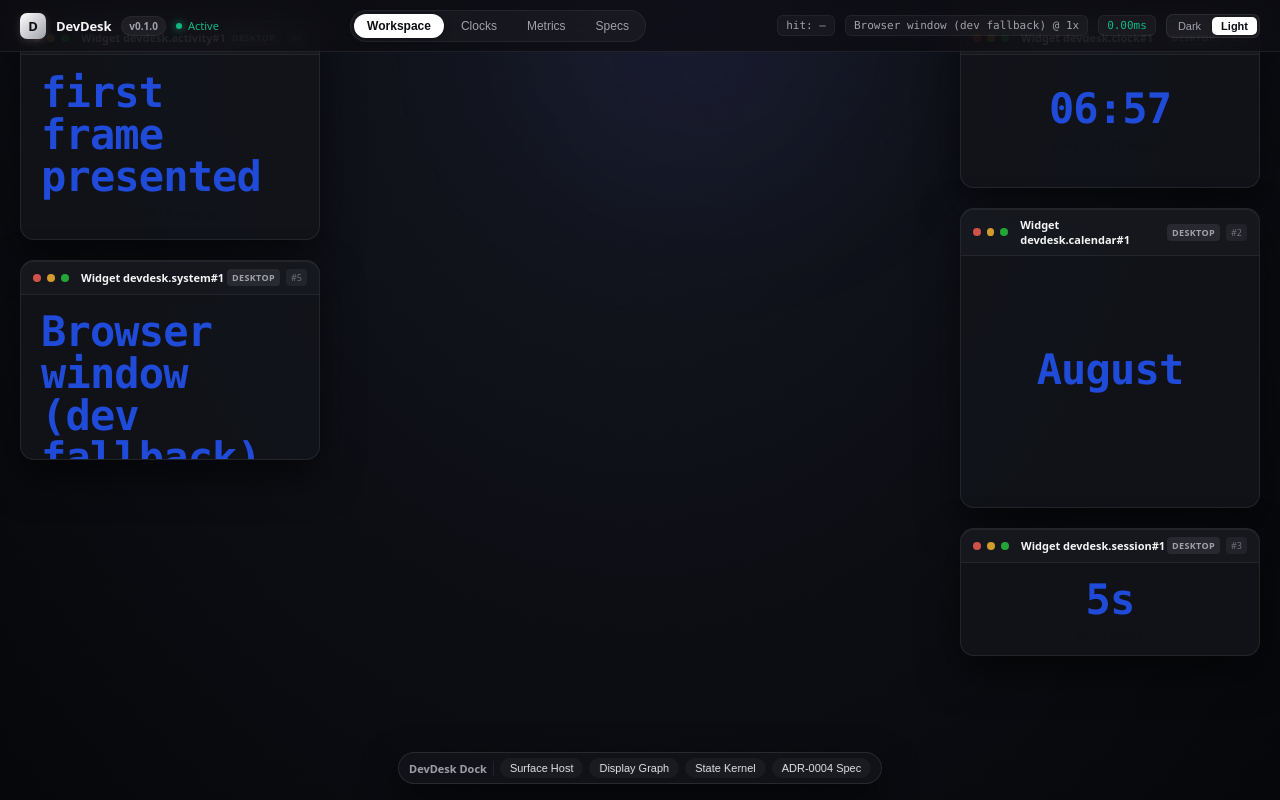
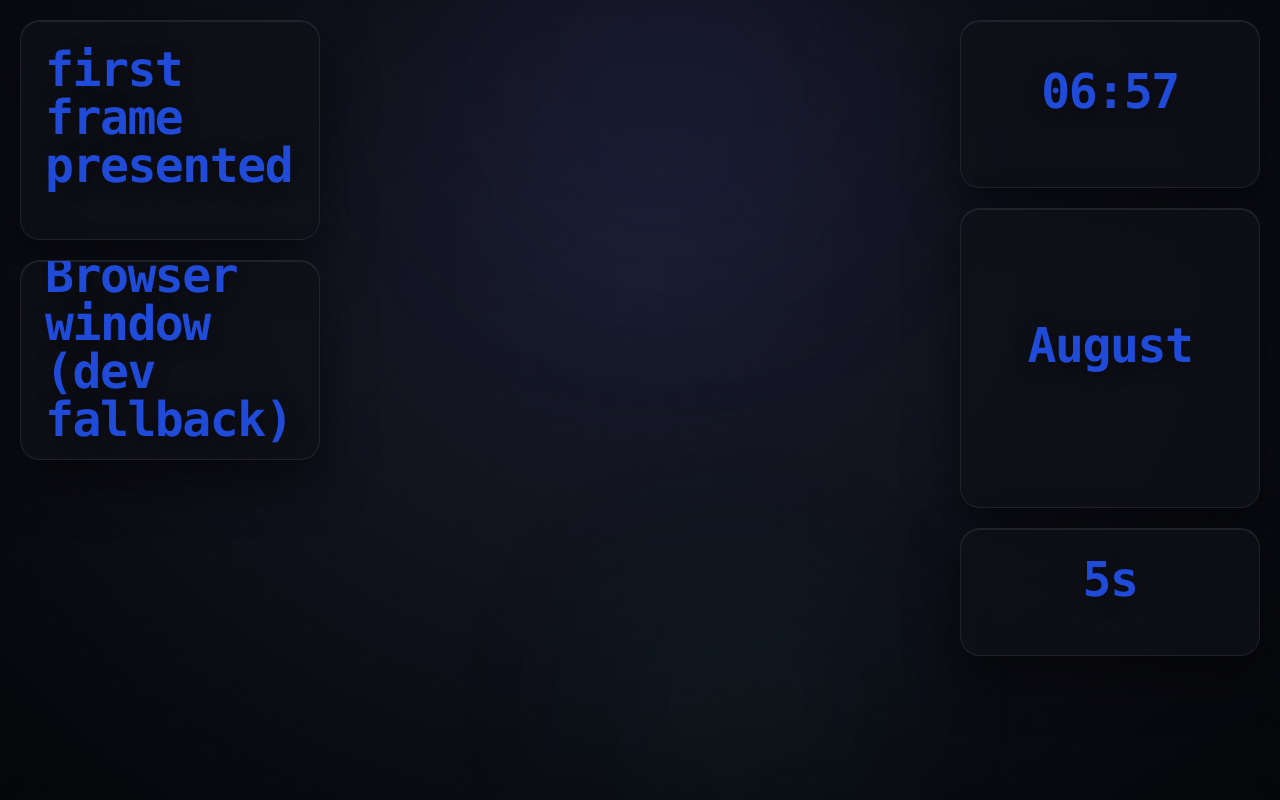
Before and after one commit to Gothxam/devdesk, a React (Vite) app in the folder apps/desktop/: page / in a window 1280 px wide. Built offline with nearby package versions, Linux system fonts and the light colour scheme.

Commit message:
feat(desktop): Stage 5C — Desktop Mode UI with native widget floating composition

```diff
--- a/apps/desktop/src/desktop/components/surface-card.tsx
+++ b/apps/desktop/src/desktop/components/surface-card.tsx
@@ -1,6 +1,7 @@
 /**
- * Stage 5A — Surface Card Component
- * Consumes real widget data & ThemeSnapshot values.
+ * Stage 5C — Desktop Mode Surface Card Component
+ * Floating desktop-native widget composition. Zero window chrome.
+ * Consumes real widget views & ThemeSnapshot custom properties.
  */
 
 import { parseWidgetInstanceId } from '@devdesk/contracts';
@@ -34,26 +35,28 @@ export function surfaceStyle(surface: CompositionSurface, isHit: boolean): CSSPr
     width: surface.rect.width,
     height: surface.rect.height,
     zIndex: layerDepth(surface.layer) * 100 + surface.ordinal,
-    borderRadius: 14,
+    borderRadius: 20,
     overflow: 'hidden',
     ...glass,
     opacity: Number(glass['--surface-opacity']),
     backdropFilter: 'var(--surface-backdrop)',
     background: isOverlay
-      ? 'rgba(18, 20, 26, 0.65)'
-      : 'rgba(18, 20, 26, 0.85)',
+      ? 'rgba(15, 17, 24, 0.65)'
+      : 'rgba(15, 17, 24, 0.82)',
     border: isHit
-      ? '1px solid rgba(255, 255, 255, 0.35)'
+      ? '1px solid rgba(255, 255, 255, 0.4)'
       : '1px solid rgba(255, 255, 255, 0.08)',
     boxShadow: isHit
-      ? '0 0 24px rgba(255, 255, 255, 0.15), 0 20px 48px rgba(0, 0, 0, 0.6)'
-      : '0 16px 40px rgba(0, 0, 0, 0.55), inset 0 1px 0 rgba(255, 255, 255, 0.06)',
-    outline: isHit ? '2px solid rgba(255, 255, 255, 0.4)' : 'none',
+      ? '0 0 32px rgba(255, 255, 255, 0.18), 0 24px 64px rgba(0, 0, 0, 0.6)'
+      : '0 20px 50px rgba(0, 0, 0, 0.5), inset 0 1px 0 rgba(255, 255, 255, 0.08)',
+    outline: isHit ? '2px solid rgba(255, 255, 255, 0.45)' : 'none',
     outlineOffset: 2,
     pointerEvents: 'none',
     display: 'flex',
     flexDirection: 'column',
-    transition: 'border 0.2s ease, box-shadow 0.2s ease, outline 0.2s ease',
+    justifyContent: 'center',
+    alignItems: 'center',
+    transition: 'border-color 0.25s ease, box-shadow 0.25s ease, outline 0.25s ease',
     userSelect: 'none',
   };
 }
@@ -64,108 +67,87 @@ export function SurfaceCard(props: SurfaceCardProps): React.JSX.Element {
 
   return (
     <div style={surfaceStyle(surface, isHit)}>
-      {/* Card Header */}
-      <div
-        style={{
-          display: 'flex',
-          alignItems: 'center',
-          justifyContent: 'space-between',
-          padding: '8px 12px',
-          borderBottom: '1px solid rgba(255, 255, 255, 0.06)',
-          background: 'rgba(255, 255, 255, 0.02)',
-        }}
-      >
-        <div style={{ display: 'flex', alignItems: 'center', gap: 6 }}>
-          <span style={{ width: 8, height: 8, borderRadius: '50%', background: '#ff5f56', opacity: 0.8 }} />
-          <span style={{ width: 8, height: 8, borderRadius: '50%', background: '#ffbd2e', opacity: 0.8 }} />
-          <span style={{ width: 8, height: 8, borderRadius: '50%', background: '#27c93f', opacity: 0.8 }} />
-          <span style={{ marginLeft: 6, fontSize: 11, fontWeight: 600, color: '#f4f4f5' }}>
-            {instance.ok ? `Widget ${instance.value}` : surface.surfaceId}
-          </span>
-        </div>
-        <div style={{ display: 'flex', alignItems: 'center', gap: 6 }}>
-          <span
-            style={{
-              fontSize: 9,
-              fontWeight: 600,
-              textTransform: 'uppercase',
-              letterSpacing: '0.04em',
-              padding: '2px 5px',
-              borderRadius: 4,
-              background: surface.layer === 'overlay' ? 'rgba(239, 68, 68, 0.2)' : 'rgba(255, 255, 255, 0.08)',
-              color: surface.layer === 'overlay' ? '#fca5a5' : '#a1a1aa',
-            }}
-          >
-            {surface.layer}
-          </span>
-          <span
-            style={{
-              fontSize: 9,
-              fontWeight: 500,
-              padding: '2px 5px',
-              borderRadius: 4,
-              background: 'rgba(255, 255, 255, 0.05)',
-              color: '#71717a',
-            }}
-          >
-            #{surface.ordinal}
-          </span>
-        </div>
-      </div>
-
-      {/* Card Content: Real Widget View */}
       {view ? (
+        /* Native Floating Clock Widget */
         <div
           style={{
             flex: 1,
-            padding: '16px 20px',
+            width: '100%',
+            padding: '20px 24px',
             display: 'flex',
             flexDirection: 'column',
             alignItems: 'center',
             justifyContent: 'center',
-            gap: 6,
+            gap: 8,
           }}
         >
           <div
             style={{
-              fontSize: 42,
+              fontSize: 48,
               fontWeight: 700,
               lineHeight: 1.0,
               color: view.accent,
               fontFamily: "'SF Mono', ui-monospace, Consolas, monospace",
-              letterSpacing: '-0.02em',
+              letterSpacing: '-0.03em',
+              textShadow: '0 4px 20px rgba(0, 0, 0, 0.4)',
             }}
           >
             {view.time}
           </div>
-          <div style={{ fontSize: 13, color: view.foreground, opacity: 0.85, fontWeight: 500 }}>
+          <div
+            style={{
+              fontSize: 13,
+              color: view.foreground,
+              opacity: 0.85,
+              fontWeight: 500,
+              letterSpacing: '-0.01em',
+            }}
+          >
             {view.date}
           </div>
-          {!view.hasDisplay && <div style={{ fontSize: 11, color: '#ef4444' }}>no display</div>}
+          {!view.hasDisplay && (
+            <div style={{ fontSize: 11, color: '#ef4444', fontWeight: 600 }}>no display</div>
+          )}
         </div>
       ) : (
+        /* Native Floating Glass Surface Tile */
         <div
           style={{
             flex: 1,
-            padding: '12px 14px',
+            width: '100%',
+            padding: '16px 20px',
             display: 'flex',
             flexDirection: 'column',
-            justifyContent: 'space-between',
-            gap: 6,
-            fontSize: 11,
+            justifyContent: 'center',
+            alignItems: 'center',
+            gap: 8,
+            textAlign: 'center',
           }}
         >
-          <div style={{ display: 'flex', justifyContent: 'space-between', color: '#a1a1aa' }}>
-            <span>Pointer Mode:</span>
-            <span style={{ color: '#f4f4f5', fontWeight: 600 }}>{surface.pointerMode}</span>
+          <div
+            style={{
+              fontSize: 11,
+              fontWeight: 600,
+              textTransform: 'uppercase',
+              letterSpacing: '0.06em',
+              padding: '3px 9px',
+              borderRadius: 12,
+              background: surface.layer === 'overlay' ? 'rgba(239, 68, 68, 0.18)' : 'rgba(255, 255, 255, 0.08)',
+              color: surface.layer === 'overlay' ? '#fca5a5' : '#a1a1aa',
+              border: '1px solid rgba(255, 255, 255, 0.06)',
+            }}
+          >
+            {surface.layer} Surface
           </div>
-          <div style={{ display: 'flex', justifyContent: 'space-between', color: '#a1a1aa' }}>
-            <span>Frame Sequence:</span>
-            <span style={{ color: '#f4f4f5', fontFamily: 'monospace' }}>#{sequence}</span>
-          </div>
-          <div style={{ display: 'flex', justifyContent: 'space-between', color: '#a1a1aa' }}>
-            <span>Compositor Wakeups:</span>
-            <span style={{ color: '#10b981', fontFamily: 'monospace' }}>{metrics?.wakeups ?? 0}</span>
+          <div
+            style={{
+              fontSize: 12,
+              fontWeight: 500,
+              color: '#e4e4e7',
+              fontFamily: "'SF Mono', ui-monospace, Consolas, monospace",
+            }}
+          >
+            #{surface.ordinal} · {surface.pointerMode}
           </div>
         </div>
       )}
--- a/apps/desktop/src/desktop/components/wallpaper.tsx
+++ b/apps/desktop/src/desktop/components/wallpaper.tsx
@@ -1,12 +1,56 @@
 /**
- * Stage 5A — Ambient Wallpaper Component
+ * Stage 5C — Ambient Desktop Wallpaper Component
+ * Wallpaper-aware depth, ambient light spheres, and wallpaper grid texture.
  */
 
 export function Wallpaper(): React.JSX.Element {
   return (
-    <div className="devdesk-wallpaper">
-      <div className="devdesk-wallpaper-grid" />
-      <div className="devdesk-wallpaper-glow" />
+    <div
+      style={{
+        position: 'fixed',
+        inset: 0,
+        background: 'radial-gradient(ellipse at 50% 35%, #181b2c 0%, #0d0e16 60%, #050609 100%)',
+        overflow: 'hidden',
+        userSelect: 'none',
+        pointerEvents: 'none',
+      }}
+    >
+      {/* Background ambient lighting orbs */}
+      <div
+        style={{
+          position: 'absolute',
+          top: '-15%',
+          left: '25%',
+          width: '55vw',
+          height: '55vh',
+          borderRadius: '50%',
+          background: 'radial-gradient(circle, rgba(99, 102, 241, 0.09) 0%, rgba(0, 0, 0, 0) 70%)',
+          filter: 'blur(70px)',
+        }}
+      />
+      <div
+        style={{
+          position: 'absolute',
+          bottom: '-10%',
+          right: '20%',
+          width: '45vw',
+          height: '45vh',
+          borderRadius: '50%',
+          background: 'radial-gradient(circle, rgba(16, 185, 129, 0.06) 0%, rgba(0, 0, 0, 0) 70%)',
+          filter: 'blur(60px)',
+        }}
+      />
+
+      {/* Subtle wallpaper grid texture */}
+      <div
+        style={{
+          position: 'absolute',
+          inset: 0,
+          backgroundImage: 'radial-gradient(rgba(255, 255, 255, 0.04) 1px, transparent 1px)',
+          backgroundSize: '32px 32px',
+          opacity: 0.45,
+        }}
+      />
     </div>
   );
 }
--- a/apps/desktop/src/shell.css
+++ b/apps/desktop/src/shell.css
@@ -1,5 +1,5 @@
 /**
- * Stage 5A — Desktop Shell Design System & Styles
+ * Stage 5C — Desktop Mode Shell Design System & Styles
  * Pure CSS using local fonts, ThemeSnapshot custom properties, and AP-3 glass variables.
  */
 
@@ -12,7 +12,7 @@
 .devdesk-wallpaper {
   position: fixed;
   inset: 0;
-  background: radial-gradient(ellipse at 50% 0%, #151824 0%, #0c0d12 60%, #06070a 100%);
+  background: radial-gradient(ellipse at 50% 35%, #181b2c 0%, #0d0e16 60%, #050609 100%);
   overflow: hidden;
   font-family: var(--devdesk-font-sans);
 }
@@ -20,296 +20,34 @@
 .devdesk-wallpaper-grid {
   position: absolute;
   inset: 0;
-  background-image: radial-gradient(rgba(255, 255, 255, 0.05) 1px, transparent 1px);
+  background-image: radial-gradient(rgba(255, 255, 255, 0.04) 1px, transparent 1px);
   background-size: 32px 32px;
-  opacity: 0.5;
+  opacity: 0.45;
   pointer-events: none;
 }
 
-.devdesk-wallpaper-glow {
-  position: absolute;
-  top: -20%;
-  left: 30%;
-  width: 50vw;
-  height: 50vh;
-  border-radius: 50%;
-  background: radial-gradient(circle, rgba(99, 102, 241, 0.08) 0%, rgba(0, 0, 0, 0) 70%);
-  filter: blur(60px);
-  pointer-events: none;
-}
-
-/* Navigation Top Header */
-.devdesk-header {
-  position: fixed;
-  top: 0;
-  left: 0;
-  right: 0;
-  height: 52px;
-  z-index: 1000;
-  display: flex;
-  align-items: center;
-  justify-content: space-between;
-  padding: 0 20px;
-  background: rgba(12, 13, 18, 0.75);
-  backdrop-filter: blur(20px);
-  -webkit-backdrop-filter: blur(20px);
-  border-bottom: 1px solid rgba(255, 255, 255, 0.08);
-  font-family: var(--devdesk-font-sans);
-  user-select: none;
-}
-
-.devdesk-brand {
-  display: flex;
-  align-items: center;
-  gap: 10px;
-}
-
-.devdesk-logo {
-  width: 26px;
-  height: 26px;
-  border-radius: 7px;
-  background: linear-gradient(135deg, #ffffff 0%, #a1a1aa 100%);
-  display: flex;
-  align-items: center;
-  justify-content: center;
-  font-weight: 800;
-  font-size: 13px;
-  color: #0c0d12;
-  box-shadow: 0 2px 8px rgba(255, 255, 255, 0.15);
-}
-
-.devdesk-title {
-  font-size: 13px;
-  font-weight: 700;
-  color: #f4f4f5;
-  letter-spacing: -0.01em;
-}
-
-.devdesk-badge {
-  font-size: 10px;
-  font-weight: 600;
-  padding: 2px 7px;
-  border-radius: 10px;
-  background: rgba(255, 255, 255, 0.06);
-  color: #a1a1aa;
-  border: 1px solid rgba(255, 255, 255, 0.05);
-}
-
-.devdesk-pulse-status {
-  display: flex;
-  align-items: center;
-  gap: 6px;
-  font-size: 11px;
-  font-weight: 500;
-  color: #10b981;
-}
-
-.devdesk-pulse-dot {
-  width: 6px;
-  height: 6px;
-  border-radius: 50%;
-  background: #10b981;
-  box-shadow: 0 0 8px #10b981;
-}
-
-/* Nav Pills */
-.devdesk-nav-pills {
-  display: flex;
-  align-items: center;
-  gap: 4px;
-  padding: 3px;
-  border-radius: 20px;
-  background: rgba(255, 255, 255, 0.04);
-  border: 1px solid rgba(255, 255, 255, 0.06);
-}
-
-.devdesk-nav-btn {
-  display: flex;
-  align-items: center;
-  gap: 6px;
-  padding: 5px 13px;
-  border-radius: 16px;
-  border: none;
-  background: transparent;
-  color: #a1a1aa;
-  font-size: 12px;
-  font-weight: 500;
-  cursor: pointer;
-  transition: all 0.2s cubic-bezier(0.16, 1, 0.3, 1);
-}
-
-.devdesk-nav-btn:hover {
-  color: #f4f4f5;
-  background: rgba(255, 255, 255, 0.06);
-}
-
-.devdesk-nav-btn.active {
-  background: #ffffff;
-  color: #0c0d12;
-  font-weight: 600;
-  box-shadow: 0 2px 8px rgba(0, 0, 0, 0.2);
-}
-
-/* Right Metric Pill Bar */
-.devdesk-metrics-bar {
-  display: flex;
-  align-items: center;
-  gap: 10px;
-}
-
-.devdesk-chip {
-  font-size: 11px;
-  font-weight: 500;
-  padding: 3px 8px;
-  border-radius: 6px;
-  background: rgba(255, 255, 255, 0.04);
-  color: #a1a1aa;
-  border: 1px solid rgba(255, 255, 255, 0.05);
-  font-family: var(--devdesk-font-mono);
-}
-
-.devdesk-chip.active {
-  background: rgba(99, 102, 241, 0.15);
-  color: #818cf8;
-  border-color: rgba(99, 102, 241, 0.3);
-}
-
-.devdesk-mode-toggle {
-  display: flex;
-  align-items: center;
-  gap: 2px;
-  padding: 2px;
-  border-radius: 7px;
-  background: rgba(255, 255, 255, 0.05);
-  border: 1px solid rgba(255, 255, 255, 0.08);
-}
-
-.devdesk-mode-btn {
-  padding: 3px 9px;
-  border-radius: 5px;
-  border: none;
-  background: transparent;
-  color: #a1a1aa;
-  font-weight: 500;
-  font-size: 11px;
-  cursor: pointer;
-  transition: all 0.15s ease;
-}
-
-.devdesk-mode-btn.active {
-  background: #ffffff;
-  color: #0c0d12;
-  font-weight: 600;
-}
-
-/* Surface Cards Styling */
+/* Floating Surface Cards */
 .devdesk-surface-card {
   position: absolute;
-  border-radius: 14px;
+  border-radius: 20px;
   overflow: hidden;
   opacity: var(--surface-opacity, 1);
   backdrop-filter: var(--surface-backdrop, none);
   -webkit-backdrop-filter: var(--surface-backdrop, none);
-  background: var(--surface-tint, rgba(18, 20, 26, 0.85));
+  background: var(--surface-tint, rgba(15, 17, 24, 0.82));
   border: 1px solid rgba(255, 255, 255, 0.08);
-  box-shadow: 0 16px 40px rgba(0, 0, 0, 0.5), inset 0 1px 0 rgba(255, 255, 255, 0.06);
+  box-shadow: 0 20px 50px rgba(0, 0, 0, 0.5), inset 0 1px 0 rgba(255, 255, 255, 0.08);
   pointer-events: none;
   display: flex;
   flex-direction: column;
-  transition: border-color 0.2s ease, box-shadow 0.2s ease, outline 0.2s ease;
+  justify-content: center;
+  align-items: center;
+  transition: border-color 0.25s ease, box-shadow 0.25s ease, outline 0.25s ease;
 }
 
 .devdesk-surface-card.hit {
-  border-color: rgba(255, 255, 255, 0.35);
-  box-shadow: 0 0 24px rgba(255, 255, 255, 0.12), 0 20px 48px rgba(0, 0, 0, 0.6);
-  outline: 2px solid rgba(255, 255, 255, 0.4);
+  border-color: rgba(255, 255, 255, 0.4);
+  box-shadow: 0 0 32px rgba(255, 255, 255, 0.18), 0 24px 64px rgba(0, 0, 0, 0.6);
+  outline: 2px solid rgba(255, 255, 255, 0.45);
   outline-offset: 2px;
 }
-
-.devdesk-card-header {
-  display: flex;
-  align-items: center;
-  justify-content: space-between;
-  padding: 8px 12px;
-  border-bottom: 1px solid rgba(255, 255, 255, 0.06);
-  background: rgba(255, 255, 255, 0.02);
-}
-
-.devdesk-card-dots {
-  display: flex;
-  align-items: center;
-  gap: 5px;
-}
-
-.devdesk-dot {
-  width: 8px;
-  height: 8px;
-  border-radius: 50%;
-  opacity: 0.8;
-}
-
-.devdesk-dot.red { background: #ff5f56; }
-.devdesk-dot.yellow { background: #ffbd2e; }
-.devdesk-dot.green { background: #27c93f; }
-
-.devdesk-card-title {
-  margin-left: 8px;
-  font-size: 11px;
-  font-weight: 600;
-  color: #f4f4f5;
-  letter-spacing: -0.01em;
-}
-
-.devdesk-layer-badge {
-  font-size: 9px;
-  font-weight: 600;
-  text-transform: uppercase;
-  letter-spacing: 0.04em;
-  padding: 2px 5px;
-  border-radius: 4px;
-  background: rgba(255, 255, 255, 0.08);
-  color: #a1a1aa;
-}
-
-.devdesk-layer-badge.overlay {
-  background: rgba(239, 68, 68, 0.2);
-  color: #fca5a5;
-}
-
-/* Floating Bottom Dock */
-.devdesk-dock {
-  position: fixed;
-  bottom: 16px;
-  left: 50%;
-  transform: translateX(-50%);
-  z-index: 1000;
-  display: flex;
-  align-items: center;
-  gap: 6px;
-  padding: 5px 10px;
-  border-radius: 20px;
-  background: rgba(18, 20, 26, 0.85);
-  backdrop-filter: blur(20px);
-  -webkit-backdrop-filter: blur(20px);
-  border: 1px solid rgba(255, 255, 255, 0.1);
-  box-shadow: 0 16px 36px rgba(0, 0, 0, 0.6);
-  font-family: var(--devdesk-font-sans);
-  user-select: none;
-}
-
-.devdesk-dock-item {
-  padding: 4px 10px;
-  border-radius: 12px;
-  border: none;
-  background: rgba(255, 255, 255, 0.04);
-  color: #e4e4e7;
-  font-size: 11px;
-  font-weight: 500;
-  cursor: pointer;
-  transition: all 0.15s ease;
-}
-
-.devdesk-dock-item:hover {
-  background: rgba(255, 255, 255, 0.12);
-  transform: translateY(-1px);
-}
--- a/apps/desktop/src/shell.tsx
+++ b/apps/desktop/src/shell.tsx
@@ -1,6 +1,6 @@
 /**
- * Stage 5A — DevDesk Desktop Shell Component
- * Consumes real desktop controller metrics, ThemeSnapshot, and displays.
+ * Stage 5C — DevDesk Desktop Mode Shell Component
+ * Pure Desktop Environment. Zero window chrome, zero top navigation bar, zero debug chrome.
  */
 
 import { useEffect, useRef, useState } from 'react';
@@ -21,8 +21,6 @@ import { fetchPrimaryDisplay } from './desktop/displays';
 import { createThemeController, type ThemeController } from './theme/controller';
 import { BUNDLED_THEME_DATA, DEFAULT_THEME_ID, buildRegistry } from './theme/registry';
 
-import { NavigationBar } from './desktop/components/navigation-bar';
-import { StatusDock } from './desktop/components/status-dock';
 import './shell.css';
 
 interface DesktopState {
@@ -44,9 +42,7 @@ export function Shell(): React.JSX.Element {
   const [desktop, setDesktop] = useState<DesktopState | undefined>(undefined);
   const [frame, setFrame] = useState<CompositionFrame | undefined>(undefined);
   const [views, setViews] = useState<ReadonlyMap<WidgetInstanceId, ClockView>>(new Map());
-  const [hit, setHit] = useState<HitReadout | undefined>(undefined);
-  const [mode, setMode] = useState<ThemeMode>('dark');
-  const [presentMs, setPresentMs] = useState<number | undefined>(undefined);
+  const [, setHit] = useState<HitReadout | undefined>(undefined);
 
   useEffect(() => {
     if (started.current) return;
@@ -84,18 +80,13 @@ export function Shell(): React.JSX.Element {
         timer: createSystemTimer(),
         frameSource: (callback) => requestAnimationFrame(() => callback()),
         callbacks: {
-          onFrame: (presented) => {
-            const startedAt = performance.now();
-            setFrame(presented);
-            setPresentMs(performance.now() - startedAt);
-          },
+          onFrame: setFrame,
           onViews: setViews,
         },
         reducedTransparency: accessibility.reducedTransparency,
       });
 
       await controller.place(Date.now());
-      setMode(initialMode);
       setDesktop({ controller, themes, accessibility });
 
       requestAnimationFrame(() => {
@@ -104,24 +95,6 @@ export function Shell(): React.JSX.Element {
       });
     })();
   }, []);
-
-  const onMode = (next: ThemeMode): void => {
-    if (!desktop) return;
-
-    const outcome = desktop.themes.apply({
-      themeId: DEFAULT_THEME_ID,
-      mode: next,
-      accessibility: desktop.accessibility,
-    });
-    if (!outcome.ok) {
-      console.error(`Theme could not be applied: ${outcome.reason}`);
-      return;
-    }
-
-    const applied = desktop.themes.applied;
-    if (applied) desktop.controller.applyTheme(applied);
-    setMode(next);
-  };
 
   if (!desktop) {
     return (
@@ -133,34 +106,25 @@ export function Shell(): React.JSX.Element {
           display: 'flex',
           alignItems: 'center',
           justifyContent: 'center',
-          background: '#0c0d12',
+          background: '#050609',
           color: '#a1a1aa',
-          fontFamily: 'system-ui, sans-serif',
+          fontFamily: 'system-ui, -apple-system, BlinkMacSystemFont, sans-serif',
           fontSize: 14,
         }}
       >
-        Initializing DevDesk Pipeline...
+        Initializing Desktop Workspace...
       </div>
     );
   }
 
   return (
     <div data-devdesk-shell="root">
-      <NavigationBar
-        mode={mode}
-        onMode={onMode}
-        displayName={`${desktop.controller.display.name} @ ${desktop.controller.display.scaleFactor}x`}
-        hit={hit}
-        frameCount={frame?.sequence ?? 0}
-        presentMs={presentMs}
-      />
       <DesktopRoot
         controller={desktop.controller}
         frame={frame}
         views={views}
         onHit={setHit}
       />
-      <StatusDock />
     </div>
   );
 }
```
